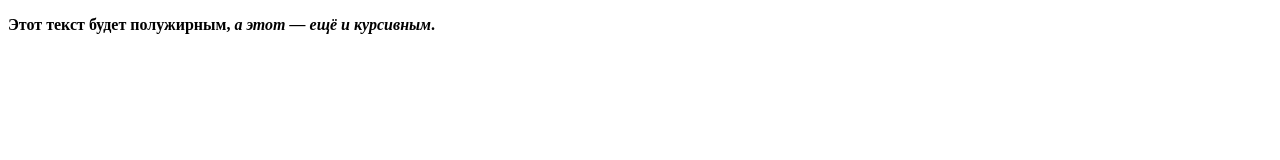
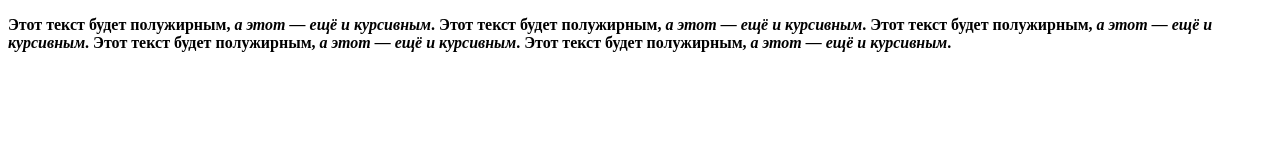
Before and after one commit to AlekseyFedukin/Test, a plain HTML site: page index.html in a window 1280 px wide. Drawn offline with Linux system fonts and the light colour scheme.

Commit message:
fdgfdgdfg

```diff
--- a/index.html
+++ b/index.html
@@ -8,6 +8,10 @@
       <p>
          <b>
             Этот текст будет полужирным, <i>а этот — ещё и курсивным</i>.
+             Этот текст будет полужирным, <i>а этот — ещё и курсивным</i>.
+             Этот текст будет полужирным, <i>а этот — ещё и курсивным</i>.
+             Этот текст будет полужирным, <i>а этот — ещё и курсивным</i>.
+             Этот текст будет полужирным, <i>а этот — ещё и курсивным</i>.
          </b>
       </p>
    </body>
```
